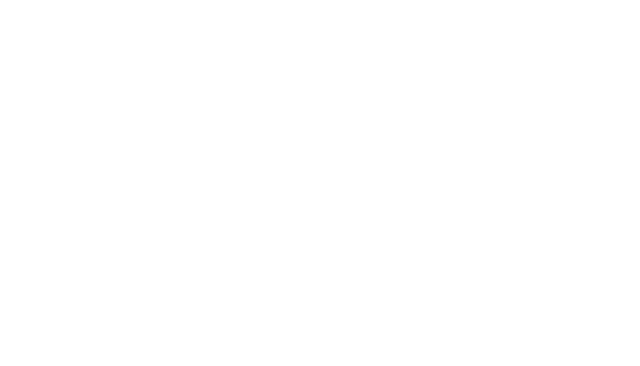
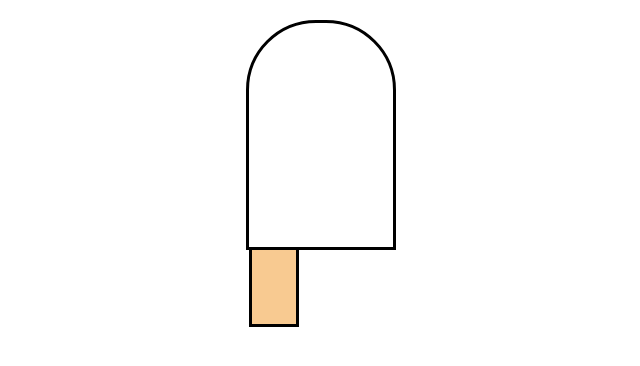
Before and after one commit to priscilha/popsicle, a plain HTML site: page index.html in a window 1280 px wide. Shown: the whole page, without its empty margins (319-959 px from the left). Drawn offline with Linux system fonts and the light colour scheme.

Commit message:
css commit

```diff
--- a/index.html
+++ b/index.html
@@ -8,6 +8,10 @@
     <link rel="stylesheet" href="style.css">
 </head>
 <body>
+    <div class="popsicle">
+        <div class="stick"></div>
+    </div>
+
 
 </body>
 </html>
--- a/style.css
+++ b/style.css
@@ -0,0 +1,33 @@
+* {
+    margin: 0;
+    padding: 0;
+    box-sizing: border-box;
+}
+body{
+    display: flex;
+    justify-content: center;
+    padding: 20px;
+}
+
+
+.popsicle {
+    position: relative;
+    width: 150px;
+    height: 230px;
+    border-top-left-radius: 70px;
+    border-top-right-radius: 70px;
+
+
+    border: 3px solid black;
+
+}
+
+.stick{
+
+    position: absolute;
+    bottom: -80px;
+    width: 50px;
+    height: 80px;
+    border: 3px solid black;
+    background-color: #f8ca91;
+}
```
